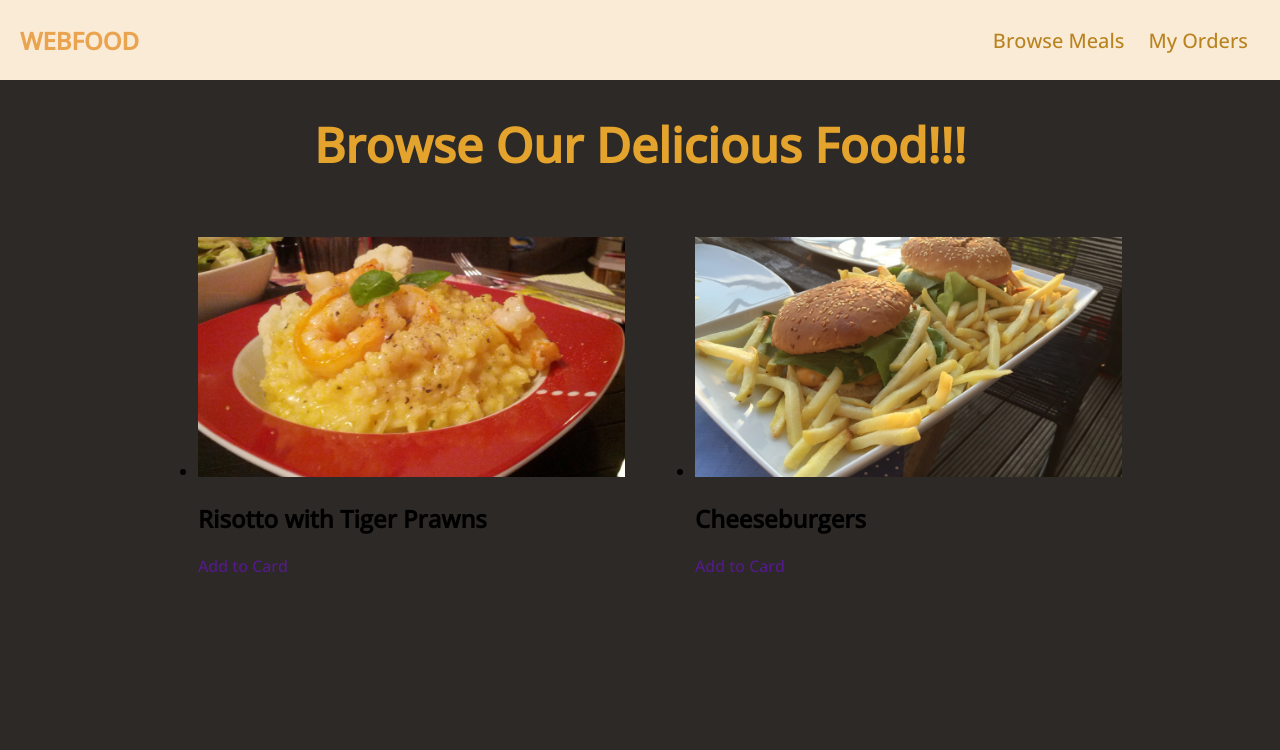
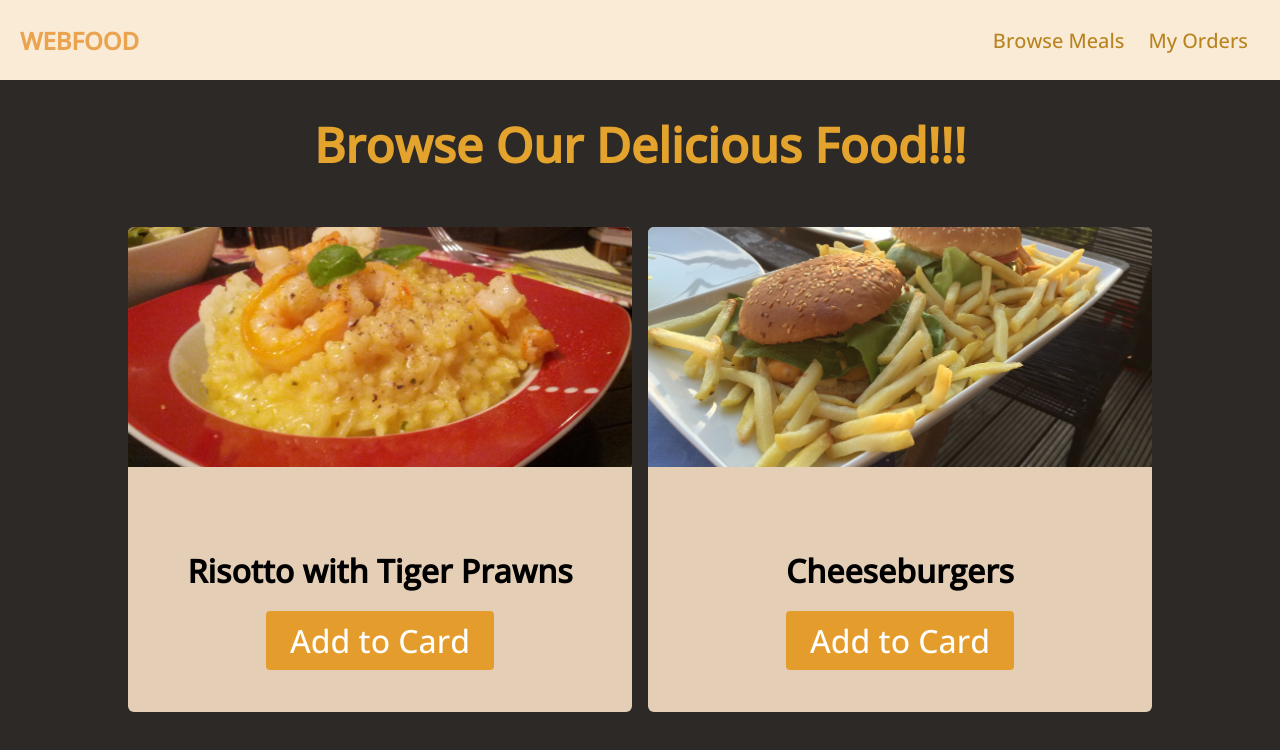
Before and after one commit to dtahmet/food_project, a plain HTML site: page index.html in a window 1280 px wide. Drawn offline with nearby package versions, Linux system fonts and the light colour scheme.

Commit message:
169.ders sonu

```diff
--- a/style.css
+++ b/style.css
@@ -63,7 +63,9 @@ main h1 {
 #latest-products ul {
     display: grid;
     grid-template-columns: 1fr 1fr;
-    gap: 10px;
+    gap: 16px;
+    margin: 0;
+    padding: 0;
 }
 
 
@@ -77,5 +79,35 @@ main h1 {
 
 
 .food-items {
-    margin: 10px 30px;
+    background-color: rgb(228, 206, 182);
+    border-radius: 6px ;
+    overflow: hidden;
+
 }
+
+.food-item-content{
+    /*padding: 16px;*/
+    padding: 10%;
+    text-align: center;
+    font-size: 2em;
+
+
+}
+
+h2{
+    /*font-size: 200%; em ve % birbirinin aynısı*/
+    /*font-size: 2em;*/
+    font-size: 2rem;
+}
+
+.btn{
+    background-color: rgb(228, 157, 44);
+    color: white;
+    border-radius: 4px;
+    padding: 8px 24px;
+
+}
+
+.btn:hover {
+    background-color: rgb(218, 135, 30);
+}
```
Also changed, not shown: 1 other file.
